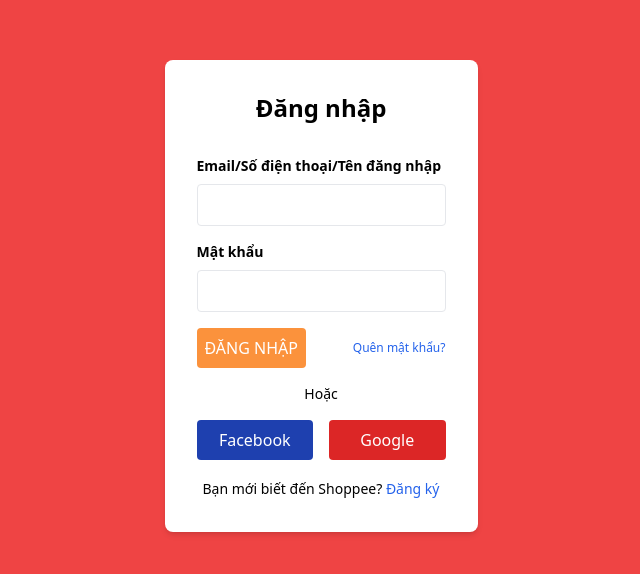
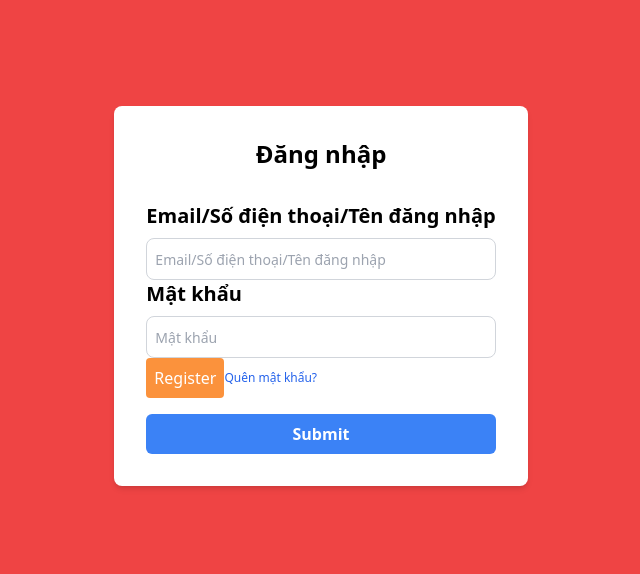
Before and after one commit to Koderpad/VTV_SOLUTION, a React (Vite) app: page /login in a window 1280 px wide. Shown: the part 104-678 px from the top of the page, without its empty margins (319-959 px from the left). Built offline with nearby package versions, Linux system fonts and the light colour scheme.

Commit message:
update login function

```diff
--- a/src/components/organisms/Form/index.tsx
+++ b/src/components/organisms/Form/index.tsx
@@ -16,29 +16,31 @@
 //   initialValue?: string;
 // }
 
-interface FieldConfig {
+export interface FieldConfig {
   id: string;
   inputProps: InputProps;
   labelProps: LabelProps;
   stackProps: BoxProps;
 }
 
-// Props cho ReusableForm
-interface ReusableFormProps {
+// Props of Form
+export interface FormProps {
   fields: FieldConfig[];
   stackProps?: BoxProps;
   labelProps?: LabelProps;
   inputProps?: InputProps;
   buttonProps?: ButtonProps;
-  onSubmit: (data: { [key: string]: any }) => void; // Function xử lý submit
+  children?: React.ReactNode;
+  onSubmit: (data: { [key: string]: any }) => void; //
 }
 
-export const ReusableForm: React.FC<ReusableFormProps> = ({
+export const Form: React.FC<FormProps> = ({
   fields,
   stackProps = {},
   labelProps = {},
   inputProps = {},
   buttonProps = {},
+  children,
   onSubmit,
 }) => {
   // Tạo trạng thái ban đầu cho form data dựa vào fields
@@ -79,12 +81,7 @@
             stackProps={field.stackProps}
           />
         ))}
-        {/* <button
-          type="submit"
-          className="bg-blue-500 hover:bg-blue-700 text-white font-bold py-2 px-4 rounded"
-        >
-          Submit
-        </button> */}
+        {children}
         <Button
           type="submit"
           variant="solid"
--- a/src/features/common/auth/components/container/LoginFormContainer.tsx
+++ b/src/features/common/auth/components/container/LoginFormContainer.tsx
@@ -1,4 +1,4 @@
-import React, { useRef, useState } from "react";
+import { useRef, useState } from "react";
 import { useNavigate, useLocation } from "react-router-dom";
 import { useDispatch } from "react-redux";
 import { LoginForm } from "../presentational/LoginForm";
@@ -15,21 +15,16 @@
   const location = useLocation();
   const from = location.state?.from?.pathname || "/";
 
-  const [username, setUsername] = useState("");
-  const [password, setPassword] = useState("");
-  const [errMsg, setErrMsg] = useState("");
+  const [errMsg, setErrMsg] = useState<string>("");
 
   const [login] = useLoginMutation();
   const dispatch = useDispatch();
-  // const navigate = useNavigate();
 
-  const handleUserInput = (e: React.ChangeEvent<HTMLInputElement>) =>
-    setUsername(e.target.value);
-  const handlePwdInput = (e: React.ChangeEvent<HTMLInputElement>) =>
-    setPassword(e.target.value);
+  const handleSubmit_ = async (formData: { [key: string]: any }) => {
+    //retrieve username and password from form data
+    const username = formData["username"];
+    const password = formData["password"];
 
-  const handleSubmit = async (e: React.FormEvent) => {
-    e.preventDefault();
     try {
       const userData = await login({
         username,
@@ -37,11 +32,10 @@
         fcmToken: username.toString(),
       }).unwrap();
       console.log("userData: ", userData);
+
       const { access_token, refresh_token, customerDTO } = userData;
       dispatch(setCredentials({ access_token, refresh_token, customerDTO }));
 
-      setUsername("");
-      setPassword("");
       //Check user role and navigate to the corresponding page
       if (customerDTO.roles.includes("ADMIN")) {
         navigate("/admin", { replace: true });
@@ -50,10 +44,6 @@
       } else {
         navigate(from, { replace: true });
       }
-      // navigate(from, { replace: true });
-
-      // navigate("/user/account");
-      // eslint-disable-next-line @typescript-eslint/no-explicit-any
     } catch (err: any) {
       const error = err as Error;
       if (!error.status) {
@@ -71,14 +61,5 @@
     console.log("DONE HandleSubmit");
   };
 
-  return (
-    <LoginForm
-      username={username}
-      password={password}
-      errMsg={errMsg}
-      handleUserInput={handleUserInput}
-      handlePwdInput={handlePwdInput}
-      handleSubmit={handleSubmit}
-    />
-  );
+  return <LoginForm onSubmit={handleSubmit_} errMsg={errMsg} />;
 };
--- a/src/features/common/auth/components/presentational/LoginForm.tsx
+++ b/src/features/common/auth/components/presentational/LoginForm.tsx
@@ -1,70 +1,80 @@
-interface LoginFormProps {
-  username: string;
-  password: string;
-  errMsg: string;
-  handleUserInput: (e: React.ChangeEvent<HTMLInputElement>) => void;
-  handlePwdInput: (e: React.ChangeEvent<HTMLInputElement>) => void;
-  handleSubmit: (e: React.FormEvent) => void;
+import { FieldConfig, Form, FormProps } from "@/components/organisms/Form";
+import { FC } from "react";
+
+interface LoginFormProps extends Omit<FormProps, "fields" | "onSubmit"> {
+  onSubmit: (data: { [key: string]: any }) => void;
+  errMsg?: string;
 }
-export const LoginForm: React.FC<LoginFormProps> = ({
-  username,
-  password,
+
+export const LoginForm: FC<LoginFormProps> = ({
+  onSubmit,
   errMsg,
-  handleUserInput,
-  handlePwdInput,
-  handleSubmit,
-}) => (
-  <form onSubmit={handleSubmit}>
-    <div className="mb-4">
-      <label htmlFor="email" className="block text-sm font-semibold mb-2">
-        Email/Số điện thoại/Tên đăng nhập
-      </label>
-      <input
-        type="text"
-        id="email"
-        className="border w-full p-2 rounded"
-        value={username}
-        onChange={handleUserInput}
-      />
+  stackProps,
+  labelProps,
+  inputProps,
+  buttonProps,
+}) => {
+  const loginFields: FieldConfig[] = [
+    {
+      id: "username",
+      inputProps: {
+        name: "username",
+        type: "text",
+        placeholder: "Email/Số điện thoại/Tên đăng nhập",
+        defaultValue: "",
+      },
+      labelProps: { children: "Email/Số điện thoại/Tên đăng nhập" },
+      stackProps: {},
+    },
+    {
+      id: "password",
+      inputProps: {
+        name: "password",
+        type: "password",
+        placeholder: "Mật khẩu",
+        defaultValue: "",
+      },
+      labelProps: { children: "Mật khẩu" },
+      stackProps: { className: "w-full" },
+    },
+  ];
+
+  labelProps = { ...labelProps, className: "block text-xl font-semibold mb-2" };
+  inputProps = {
+    ...inputProps,
+    className: "w-full p-2 border border-gray-300",
+  };
+
+  return (
+    <Form
+      fields={loginFields}
+      onSubmit={onSubmit}
+      stackProps={stackProps}
+      labelProps={labelProps}
+      inputProps={inputProps}
+      buttonProps={buttonProps}
+    >
+      {errMsg && (
+        <div
+          className="
+      text-xl text-red-500
+      border border-red-500
+      mb-4
+      p-2
+      mt-4
+      "
+        >
+          {errMsg}
         </div>
-    <div className="mb-4">
-      <label htmlFor="password" className="block text-sm font-semibold mb-2">
-        Mật khẩu
-      </label>
-      <input
-        type="password"
-        id="password"
-        className="border w-full p-2 rounded"
-        value={password}
-        onChange={handlePwdInput}
-      />
-    </div>
-    {errMsg && <div>{errMsg}</div>}
+      )}
       <div className="flex items-center justify-between mb-4">
         <button type="submit" className="bg-orange-400 text-white p-2 rounded">
-        ĐĂNG NHẬP
+          Register
         </button>
         <a href="#" className="text-xs text-blue-600">
           Quên mật khẩu?
         </a>
       </div>
-    <div className="flex items-center justify-center mb-4">
-      <span className="text-sm">Hoặc</span>
-    </div>
-    <div className="flex gap-4">
-      <button className="bg-blue-800 text-white p-2 rounded w-full">
-        Facebook
-      </button>
-      <button className="bg-red-600 text-white p-2 rounded w-full">
-        Google
-      </button>
-    </div>
-    <div className="text-center mt-4">
-      <span className="text-sm">Bạn mới biết đến Shoppee?</span>
-      <a href="#" className="text-blue-600 text-sm">
-        {" "}
-        Đăng ký
-      </a>
-    </div>
-  </form>
+    </Form>
   );
+};
```
Also changed, not shown: 1 other file (tests, documents, lock files or other folders). Lines whose indentation alone changed are shown as unchanged.
